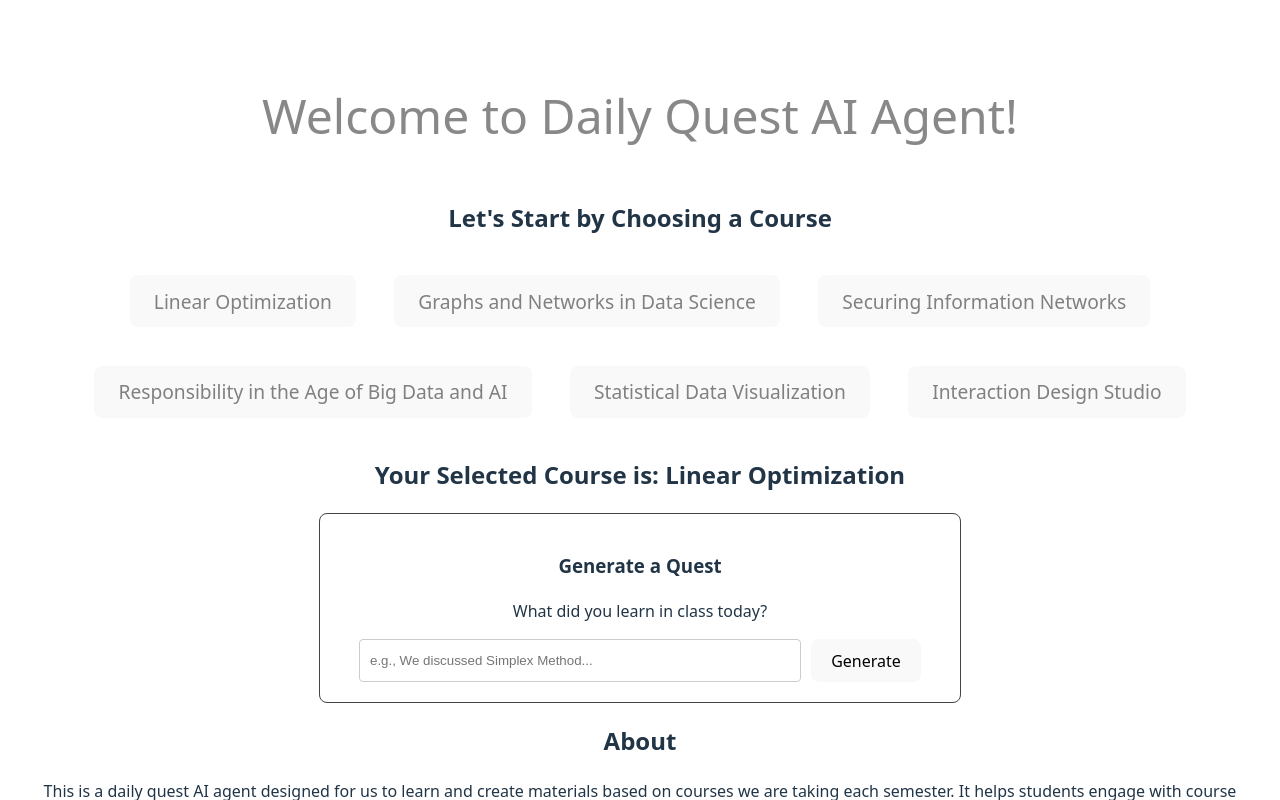
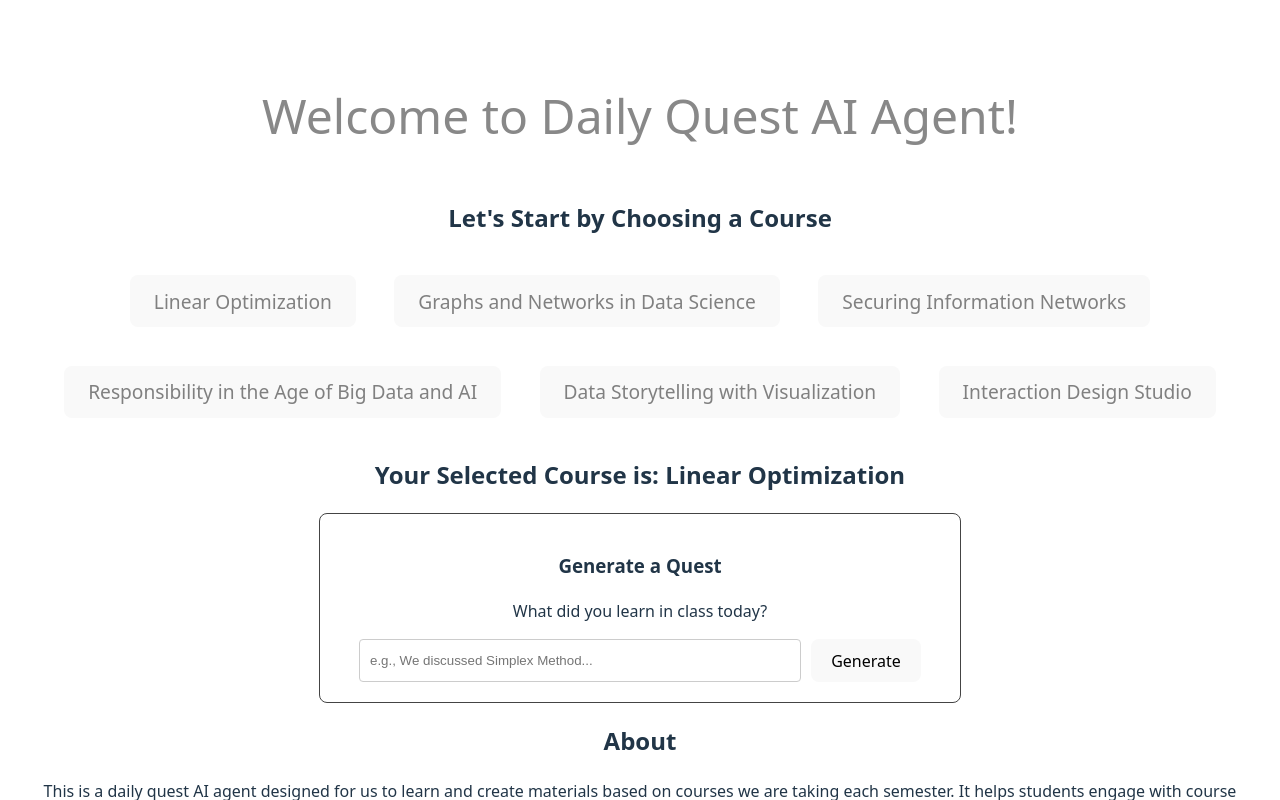
Before and after one commit to Zavvnr/Daily-Quest-AI-Agent, a React (Vite) app: page / in a window 1280 px wide. Both pictures are taken after typing "Sample123" into the empty fields and a click on the button "Unlock". Shown: the top 800 px of the page. Built offline with nearby package versions, Linux system fonts and the light colour scheme; no server answers.

Commit message:
Modified App and Server

```diff
--- a/package.json
+++ b/package.json
@@ -12,6 +12,7 @@
   "dependencies": {
     "axios": "^1.13.2",
     "cors": "^2.8.6",
+    "dotenv": "^17.2.3",
     "express": "^5.2.1",
     "mongoose": "^9.1.2",
     "python-shell": "^5.0.0",
--- a/src/App.jsx
+++ b/src/App.jsx
@@ -101,7 +101,7 @@ function App() {
       </div>
       <div>
         <button className="courses" onClick={() => setCourse('Responsibility in the Age of Big Data and AI')}>Responsibility in the Age of Big Data and AI  </button>
-        <button className="courses" onClick={() => setCourse('Statistical Data Visualization')}>Statistical Data Visualization  </button>
+        <button className="courses" onClick={() => setCourse('Data Storytelling with Visualization')}>Data Storytelling with Visualization  </button>
         <button className="courses" onClick={() => setCourse('Interaction Design Studio')}>Interaction Design Studio  </button>
       </div>
       <div>
--- a/src/Server.js
+++ b/src/Server.js
@@ -53,7 +53,7 @@ async function initialDBSetup() {
       { name: 'Graphs and Networks in Data Science', description: 'Course on Graphs and Networks in Data Science', prompts: [], answers: [] },
       { name: 'Securing Information Networks', description: 'Course on Securing Information Networks', prompts: [], answers: [] },
       { name: 'Responsibility in the Age of Big Data and AI', description: 'Course on Responsibility in the Age of Big Data and AI', prompts: [], answers: [] },
-      { name: 'Statistical Data Visualization', description: 'Course on Statistical Data Visualization', prompts: [], answers: [] },
+      { name: 'Data Storytelling with Visualization', description: 'Course on Data Storytelling with Visualization', prompts: [], answers: [] },
       { name: 'Interaction Design Studio', description: 'Course on Interaction Design Studio', prompts: [], answers: [] }
     ];
     await Courses.insertMany(initialCourses);
```
Also changed, not shown: 1 other file (tests, documents, lock files or other folders).
